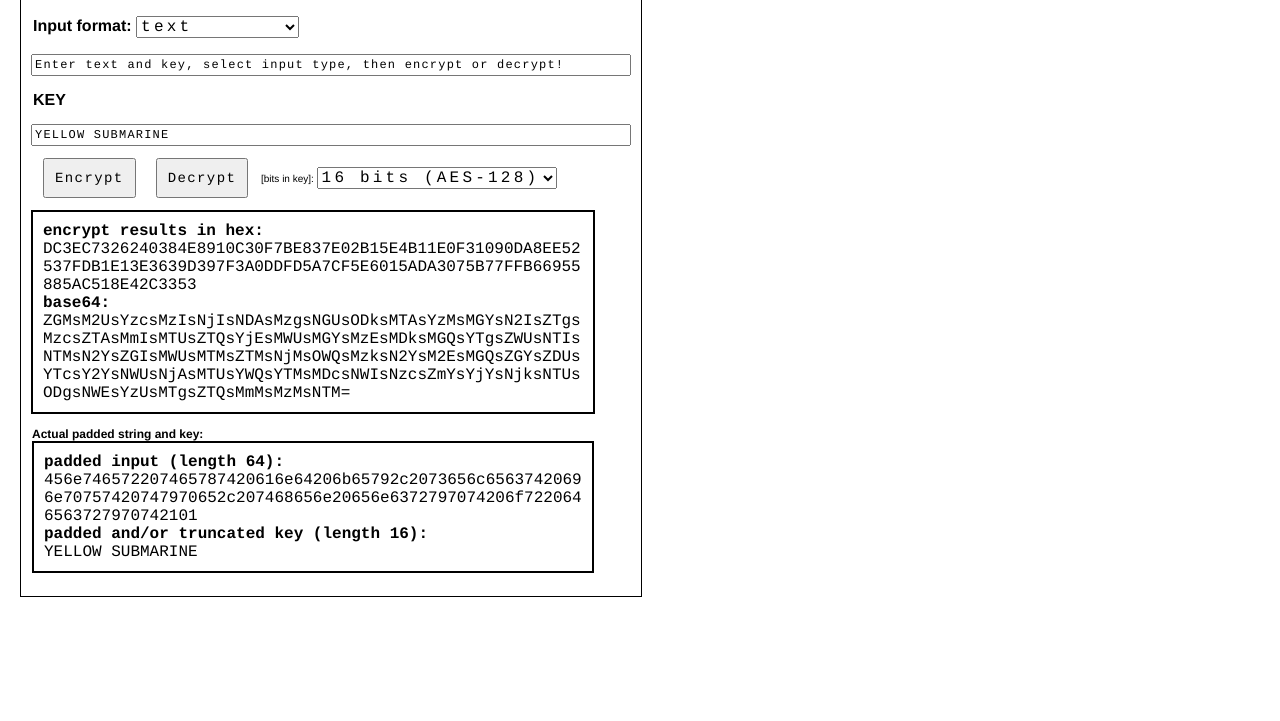
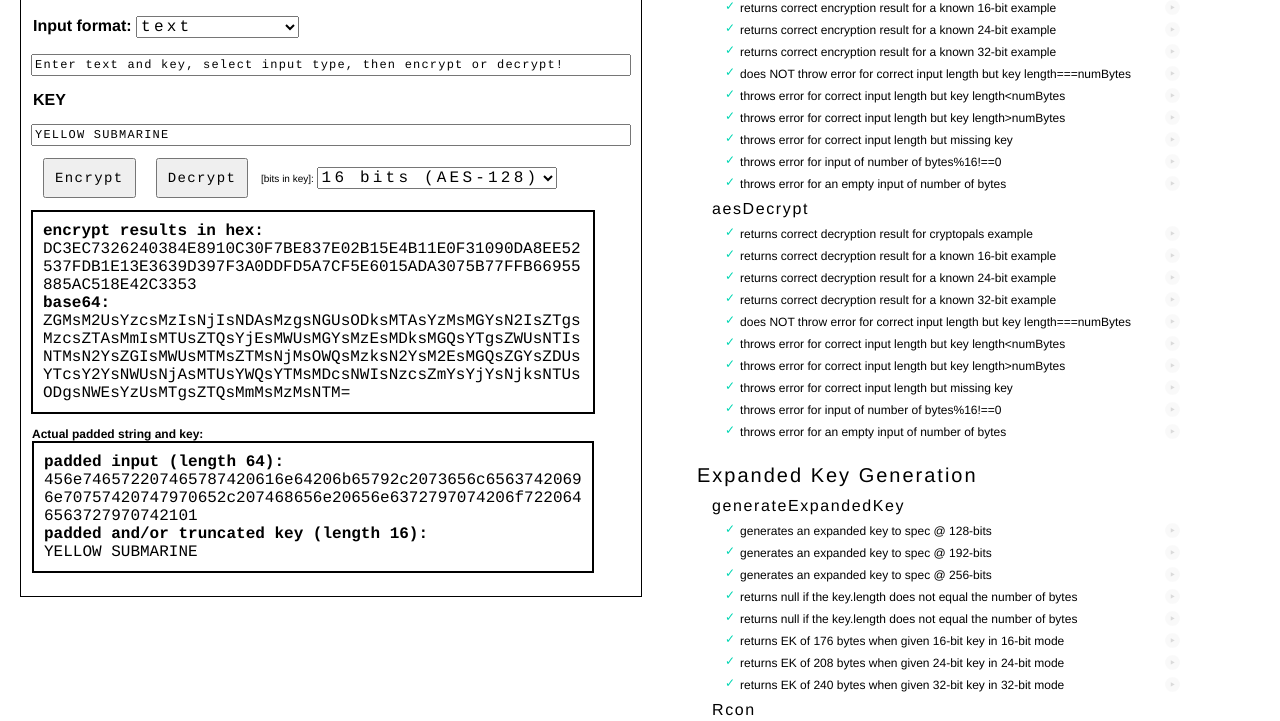
Before and after one commit to thmsdnnr/cryptopals, a plain HTML site: page s1c7/index.html in a window 1280 px wide. Shown: the part 190-911 px from the top of the page. Before the commit the page ends 800 px from the top, so only its background shows below. Drawn offline with Linux system fonts and the light colour scheme.

Commit message:
enabling unit tests

```diff
--- a/s1c7/index.html
+++ b/s1c7/index.html
@@ -37,7 +37,7 @@
     <script src="./vendor/mocha.js"></script>
     <script src="./vendor/chai.js"></script>
     <script>mocha.setup('bdd')</script>
-    <script src="./tests.js"></script>
+    <script src="./tests/tests.js"></script>
     <script>mocha.run();</script>
   </div>
 </body>
```
Also changed, not shown: s1c7/tests/tests.js (renamed from s1c7/tests.js, +0 -2 lines).
